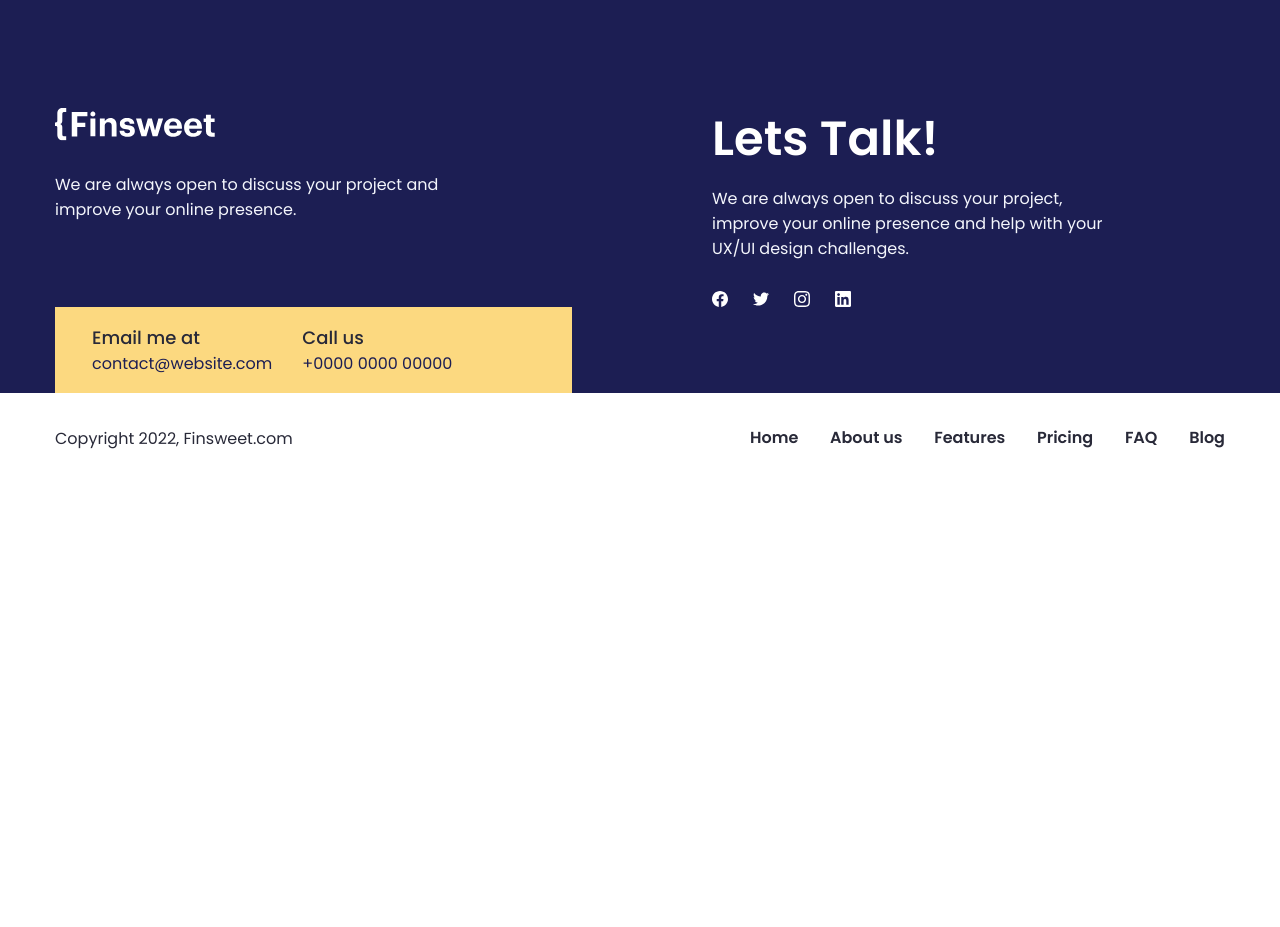
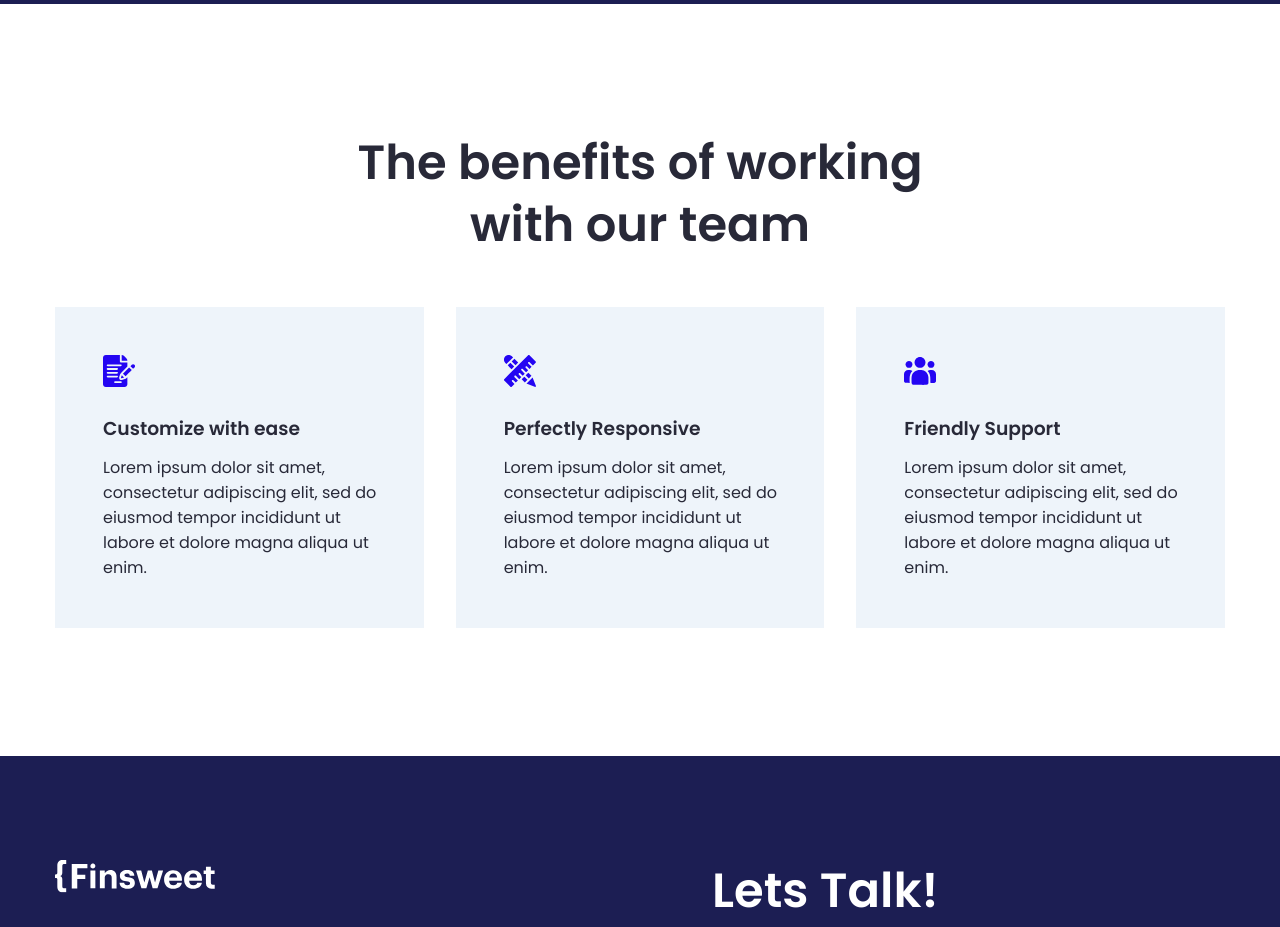
Before and after one commit to andreyk1n/finsweet, a React (Create React App) app: page /features in a window 1280 px wide. Shown: the part 780-1707 px from the top of the page. Before the commit the page ends 1263 px from the top, so only its background shows below. Built offline with nearby package versions, Linux system fonts and the light colour scheme; the HTML template or start-up script is replaced by a standard one.

Commit message:
upd pages/features

```diff
--- a/src/template-parts/pages/Features.jsx
+++ b/src/template-parts/pages/Features.jsx
@@ -1,6 +1,6 @@
 import Hero from "../components/hero/Hero.jsx";
+import Cards from "../components/cards/Cards.jsx";
 import heroImage from "../../images/hero/hero--features.svg";
-
 
 const Features = () => {
   return (
@@ -17,7 +17,30 @@ const Features = () => {
             label: "View pricing",
             className: "button--yellow",
             onClick: () => console.log("Work"),
-          }
+          },
+        ]}
+      />
+
+      <Cards
+        label=""
+        className="cards--blue"
+        title="The benefits of working with our team"
+        items={[
+          {
+            icon: 6,
+            title: "Customize with ease",
+            text: "Lorem ipsum dolor sit amet, consectetur adipiscing elit, sed do eiusmod tempor incididunt ut labore et dolore magna aliqua ut enim.",
+          },
+          {
+            icon: 3,
+            title: "Perfectly Responsive",
+            text: "Lorem ipsum dolor sit amet, consectetur adipiscing elit, sed do eiusmod tempor incididunt ut labore et dolore magna aliqua ut enim.",
+          },
+          {
+            icon: 1,
+            title: "Friendly Support",
+            text: "Lorem ipsum dolor sit amet, consectetur adipiscing elit, sed do eiusmod tempor incididunt ut labore et dolore magna aliqua ut enim.",
+          },
         ]}
       />
     </>
```
